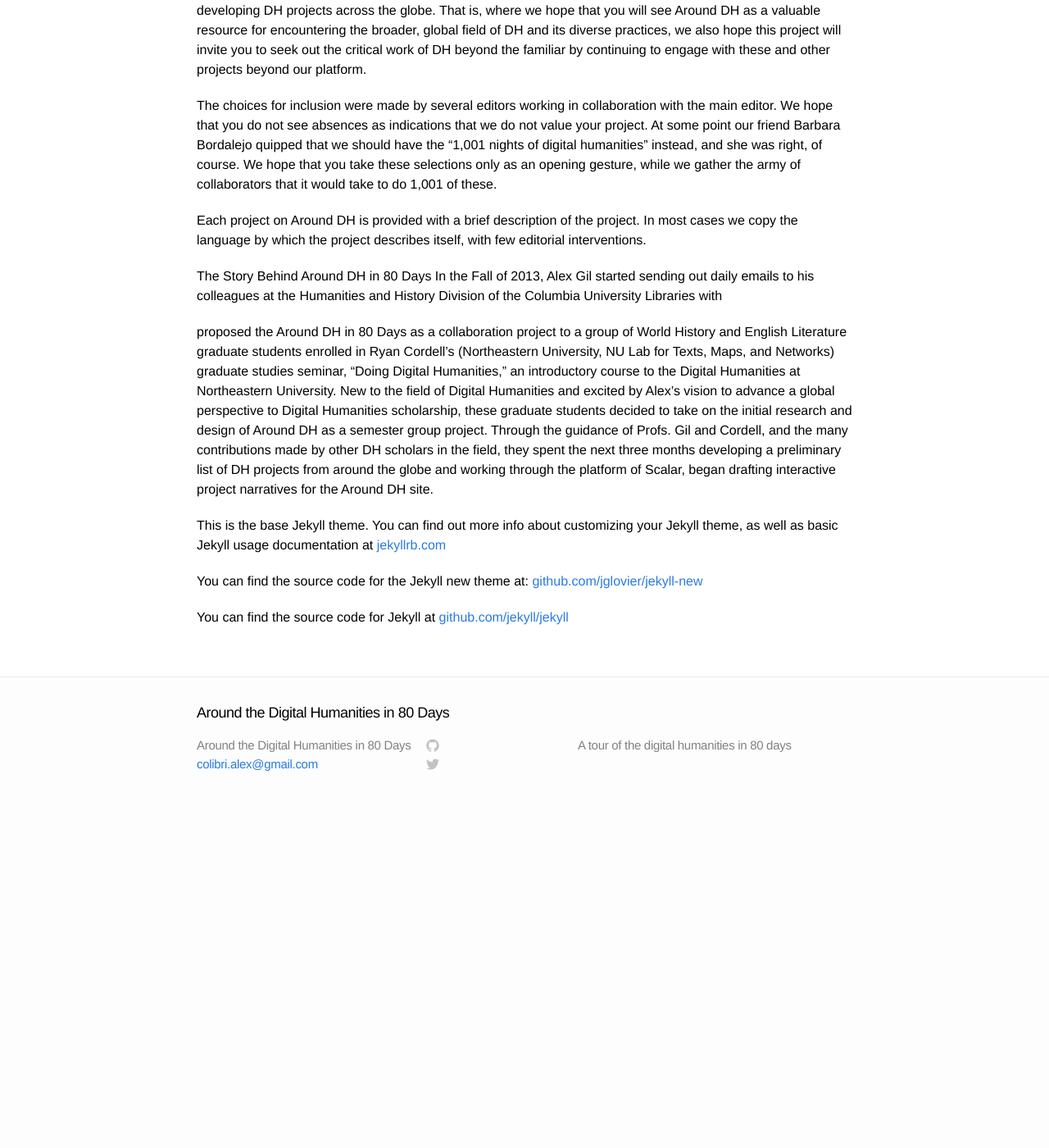
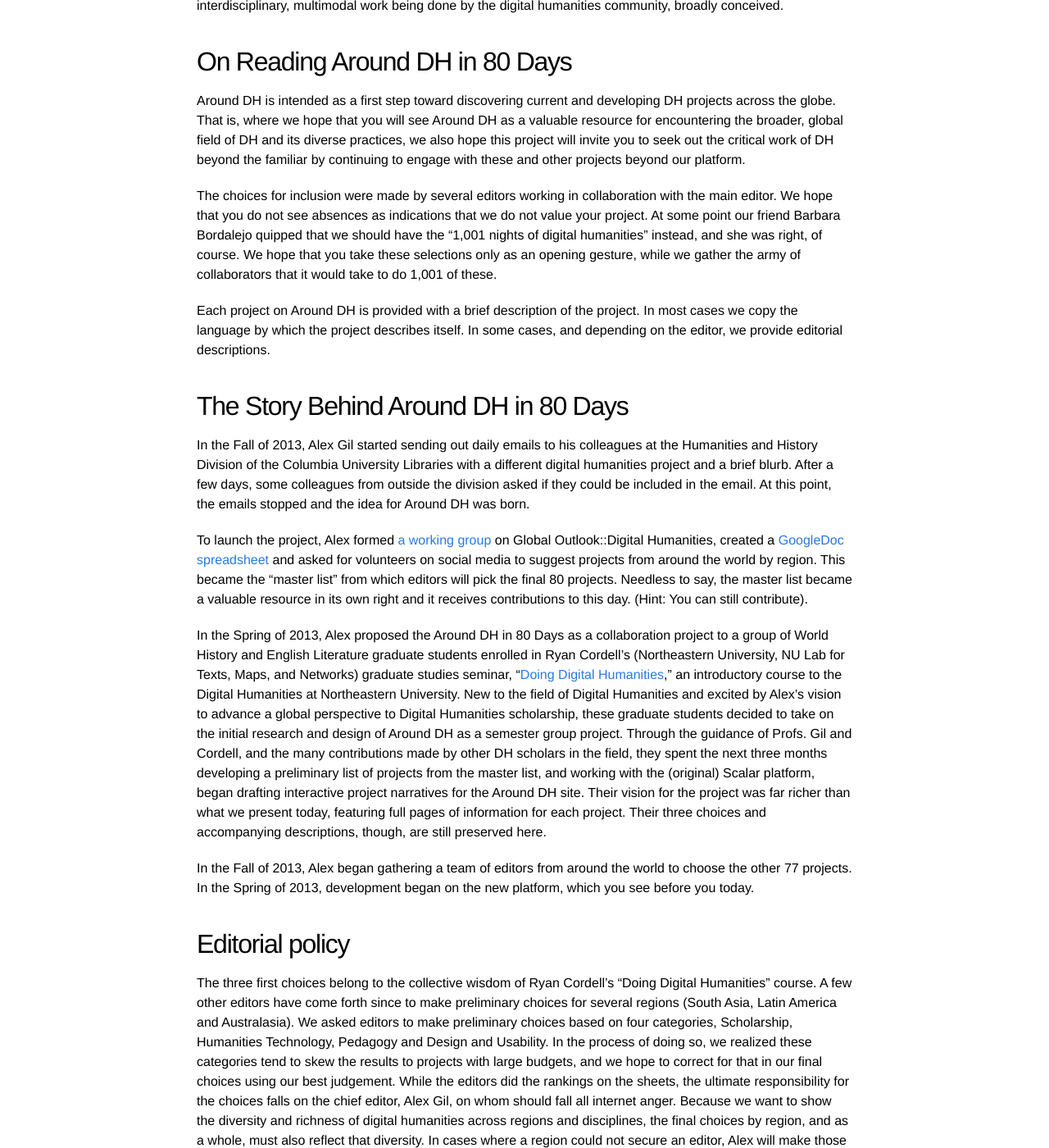
Before and after one commit to elotroalex/arounddh, a Jekyll site: the page built from about.md, in a window 1280 px wide and 1400 px high, scrolled down 381 px. Shown: the whole window at 82% size. Built offline with Jekyll 4.4.1, drawn with Linux system fonts in a browser that asks for light colours; before the commit the page ends 1369 px from its top, so only the background shows below that; some of the changed text lies outside the part shown.

Commit message:
added credits and finished about

```diff
--- a/about.md
+++ b/about.md
@@ -4,25 +4,35 @@
 permalink: /about/
 ---
 
-Project Introduction
+## Project Introduction
 Around DH in 80 Days is a multi-institutional, interdisciplinary Digital Humanities collaboration that seeks to introduce new and veteran audiences to the global field of DH scholarly practice by bringing together current DH projects from around the world.
 
 Upon the initial live launch of Around DH, a different DH project from around the globe will be featured on our site each day for 80 days, offering audiences a unique opportunity to meaningfully engage the international, interdisciplinary, multimodal work being done by the digital humanities community, broadly conceived.
 
-On Reading Around DH in 80 Days
+## On Reading Around DH in 80 Days
 Around DH is intended as a first step toward discovering current and developing DH projects across the globe. That is, where we hope that you will see Around DH as a valuable resource for encountering the broader, global field of DH and its diverse practices, we also hope this project will invite you to seek out the critical work of DH beyond the familiar by continuing to engage with these and other projects beyond our platform.
 
 The choices for inclusion were made by several editors working in collaboration with the main editor. We hope that you do not see absences as indications that we do not value your project. At some point our friend Barbara Bordalejo quipped that we should have the "1,001 nights of digital humanities" instead, and she was right, of course. We hope that you take these selections only as an opening gesture, while we gather the army of collaborators that it would take to do 1,001 of these.
 
-Each project on Around DH is provided with a brief description of the project. In most cases we copy the language by which the project describes itself, with few editorial interventions.
+Each project on Around DH is provided with a brief description of the project. In most cases we copy the language by which the project describes itself. In some cases, and depending on the editor, we provide editorial descriptions.
 
-The Story Behind Around DH in 80 Days
-In the Fall of 2013, Alex Gil started sending out daily emails to his colleagues at the Humanities and History Division of the Columbia University Libraries with
+## The Story Behind Around DH in 80 Days
+In the Fall of 2013, Alex Gil started sending out daily emails to his colleagues at the Humanities and History Division of the Columbia University Libraries with a different digital humanities project and a brief blurb. After a few days, some colleagues from outside the division asked if they could be included in the email. At this point, the emails stopped and the idea for Around DH was born.
 
-proposed the Around DH in 80 Days as a collaboration project to a group of World History and English Literature graduate students enrolled in Ryan Cordell’s (Northeastern University, NU Lab for Texts, Maps, and Networks) graduate studies seminar, “Doing Digital Humanities,” an introductory course to the Digital Humanities at Northeastern University. New to the field of Digital Humanities and excited by Alex's vision to advance a global perspective to Digital Humanities scholarship, these graduate students decided to take on the initial research and design of Around DH as a semester group project. Through the guidance of Profs. Gil and Cordell, and the many contributions made by other DH scholars in the field, they spent the next three months developing a preliminary list of DH projects from around the globe and working through the platform of Scalar, began drafting interactive project narratives for the Around DH site.
+To launch the project, Alex formed [a working group](http://www.globaloutlookdh.org/working-groups/491-2/) on Global Outlook::Digital Humanities, created a [GoogleDoc spreadsheet](https://docs.google.com/spreadsheet/ccc?key=0AmgLcm5jfVhSdGlPNm1WQ0hRYjFTU1E5QnBDdlZMQWc&usp=sharing#gid=0) and asked for volunteers on social media to suggest projects from around the world by region. This became the "master list" from which editors will pick the final 80 projects. Needless to say, the master list became a valuable resource in its own right and it receives contributions to this day. (Hint: You can still contribute).
 
-This is the base Jekyll theme. You can find out more info about customizing your Jekyll theme, as well as basic Jekyll usage documentation at [jekyllrb.com](http://jekyllrb.com/)
+In the Spring of 2013, Alex proposed the Around DH in 80 Days as a collaboration project to a group of World History and English Literature graduate students enrolled in Ryan Cordell’s (Northeastern University, NU Lab for Texts, Maps, and Networks) graduate studies seminar, “[Doing Digital Humanities](http://ryan.cordells.us/s13dh/),” an introductory course to the Digital Humanities at Northeastern University. New to the field of Digital Humanities and excited by Alex's vision to advance a global perspective to Digital Humanities scholarship, these graduate students decided to take on the initial research and design of Around DH as a semester group project. Through the guidance of Profs. Gil and Cordell, and the many contributions made by other DH scholars in the field, they spent the next three months developing a preliminary list of projects from the master list, and working with the (original)  Scalar platform, began drafting interactive project narratives for the Around DH site. Their vision for the project was far richer than what we present today, featuring full pages of information for each project. Their three choices and accompanying descriptions, though, are still preserved here.
 
-You can find the source code for the Jekyll new theme at: [github.com/jglovier/jekyll-new](https://github.com/jglovier/jekyll-new)
+In the Fall of 2013, Alex began gathering a team of editors from around the world to choose the other 77 projects. In the Spring of 2013, development began on the new platform, which you see before you today.
 
-You can find the source code for Jekyll at [github.com/jekyll/jekyll](https://github.com/jekyll/jekyll)
+
+## Editorial policy
+The three first choices belong to the collective wisdom of Ryan Cordell's “Doing Digital Humanities” course. A few other editors have come forth since to make preliminary choices for several regions (South Asia, Latin America and Australasia). We asked editors to make preliminary choices based on four categories, Scholarship, Humanities Technology, Pedagogy and Design and Usability. In the process of doing so, we realized these categories tend to skew the results to projects with large budgets, and we hope to correct for that in our final choices using our best judgement. While the editors did the rankings on the sheets, the ultimate responsibility for the choices falls on the chief editor, Alex Gil, on whom should fall all internet anger. Because we want to show the diversity and richness of digital humanities across regions and disciplines, the final choices by region, and as a whole, must also reflect that diversity. In cases where a region could not secure an editor, Alex will make those choices. (N.B. If you would like to be an editor *in medias res* please <a href="mailto:colibri.alex@gmail.com?Subject=Arounddh%project">send Alex a line</a>.)
+
+## Designing with a Global Outlook
+
+This is a [Jekyll site](http://jekyllrb.com/). Jekyll is a "simple, blog-aware, static site generator." That basically means this site can download faster in regions of the world with low-bandwidth. The choice comes from our thinking about what we call minimal computing and owes an enormous debt to conversations with [the GO::DH membership](http://listserv.uleth.ca/mailman/listinfo/globaloutlookdh-l) on and offline around the idea of minimal computing. The map you see on the front page, for example, is generated with embedded SVG, which is ultimately just text. If you would like to see how the platform was built, please visit our [github page](https://github.com/elotroalex/arounddh). (Sorry cheaters, no actual data until the end!)
+
+## A Note on Translation
+
+You are more than welcome to translate and mirror this site. The data is stored in one single YAML file, and Jekyll sites don't use databases, which means you can translate it easily. We could do the translation two ways. The first, an ideal way, would be for you to fork the project and build in [multilingual capacity](http://developmentseed.org/blog/multilingual-jekyll-sites/); the second, and perhaps easiest, would be for your to copy the site and translate a separate instance on a different domain. If you would like to do any of these two please <a href="mailto:colibri.alex@gmail.com?Subject=Arounddh%project">contact Alex</a>.
```
